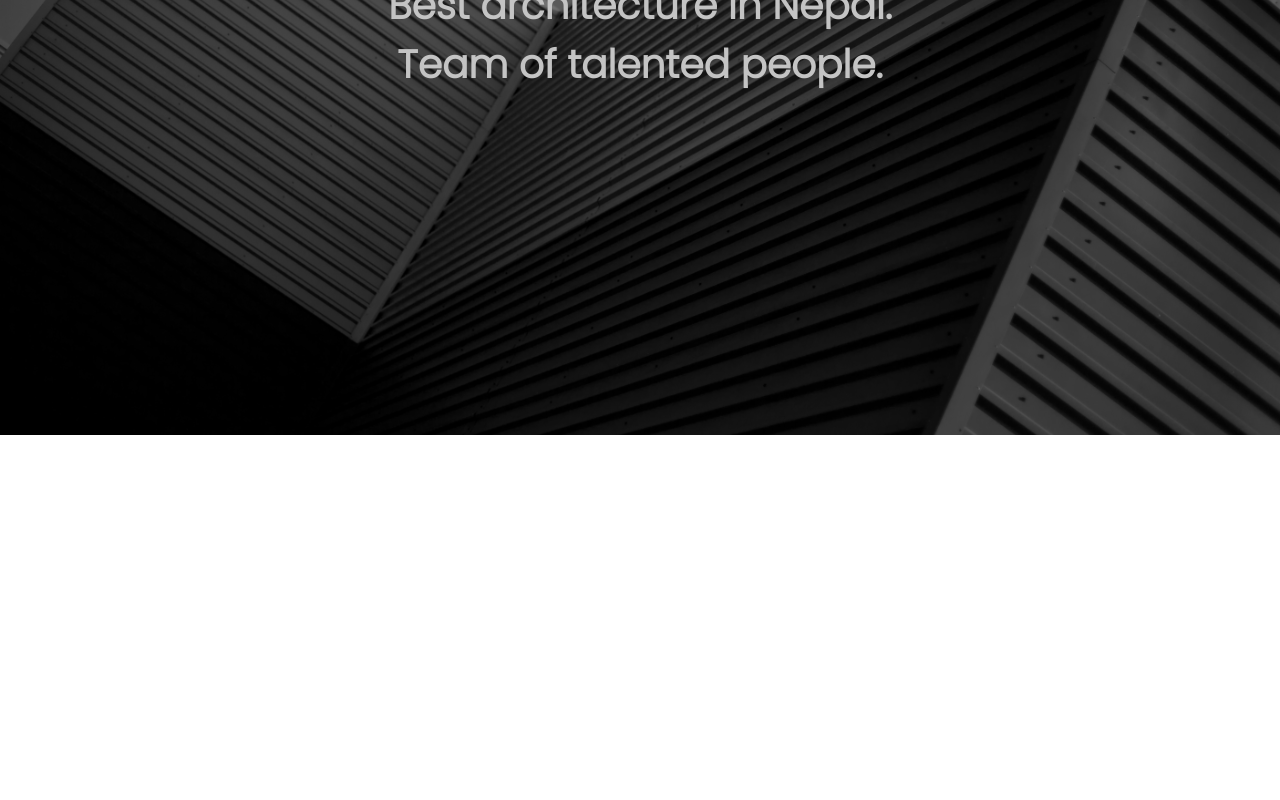
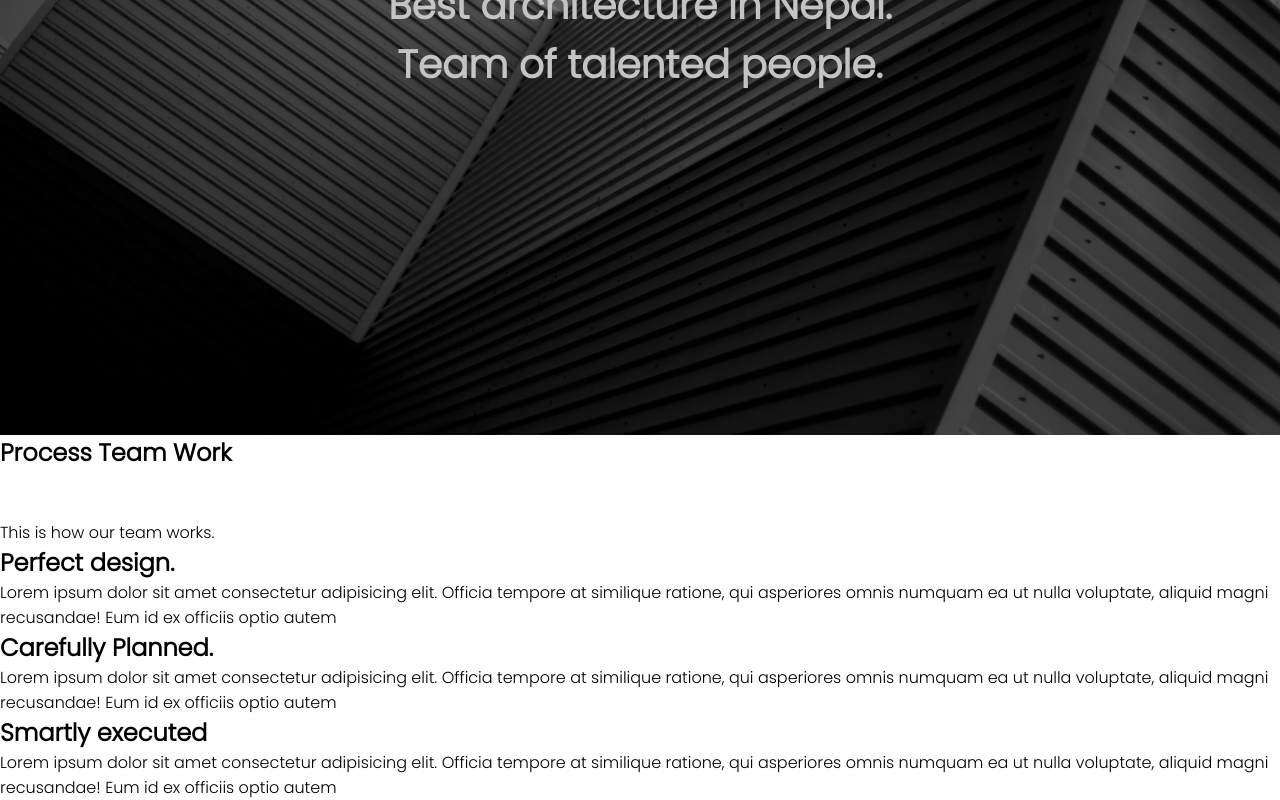
Before and after one commit to Suyog04/architect_101, a React (Create React App) app: page / in a window 1280 px wide. Shown: the part 365-1165 px from the top of the page. Before the commit the page ends 800 px from the top, so only its background shows below. Built offline with nearby package versions, Linux system fonts and the light colour scheme.

Commit message:
Team project css left

```diff
--- a/src/App.js
+++ b/src/App.js
@@ -20,6 +20,9 @@ const App = () => {
           <Route exact path = "/blog" element = {<Blog />} />
         </Routes>
       </BrowserRouter>
+      <div>
+
+      </div>
     </>
   )
 }
--- a/src/components/Pages/Home/Home.jsx
+++ b/src/components/Pages/Home/Home.jsx
@@ -27,6 +27,34 @@ const Home = () => {
           <h2>Team of talented people.</h2>
         </div>
       </section>
+
+
+      <section>
+        <div>
+          <h1>Process Team Work </h1>
+          <br />
+          <br />
+          <p>This is how our team works.</p>
+        </div>
+        <div>
+          <h1>Perfect design.</h1>
+          <p>Lorem ipsum dolor sit amet consectetur adipisicing elit. Officia tempore at similique ratione, qui
+              asperiores omnis numquam ea ut nulla voluptate, aliquid magni recusandae! Eum id ex officiis optio
+              autem</p>
+        </div>
+        <div>
+          <h1>Carefully Planned.</h1>
+          <p>Lorem ipsum dolor sit amet consectetur adipisicing elit. Officia tempore at similique ratione, qui
+              asperiores omnis numquam ea ut nulla voluptate, aliquid magni recusandae! Eum id ex officiis optio
+              autem</p>
+        </div>
+        <div>
+          <h1>Smartly executed</h1>
+          <p>Lorem ipsum dolor sit amet consectetur adipisicing elit. Officia tempore at similique ratione, qui
+              asperiores omnis numquam ea ut nulla voluptate, aliquid magni recusandae! Eum id ex officiis optio
+              autem</p>
+        </div>
+      </section>
     </>
   )
 }
```
